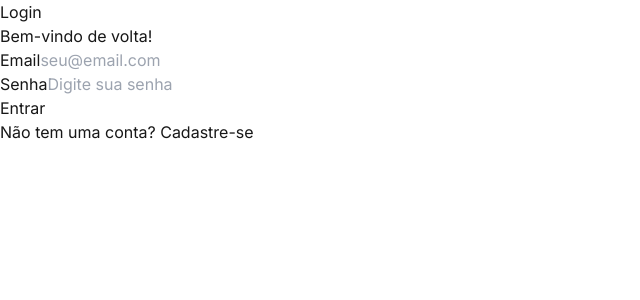
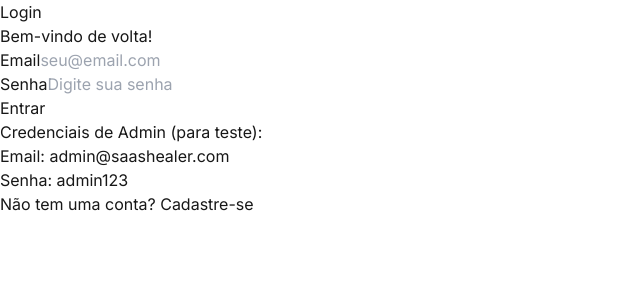
Before and after one commit to NeoSoftware-TI/SaaS-H, a Next.js app: page /login in a window 1280 px wide. Shown: the top 300 px of the page, without its empty margins (0-640 px from the left). Built offline with nearby package versions, Linux system fonts and the light colour scheme.

Commit message:
login admin

```diff
--- a/src/app/login/page.tsx
+++ b/src/app/login/page.tsx
@@ -1,12 +1,27 @@
 "use client"
 import { useState } from "react"
+import type React from "react"
+
+import { useRouter } from "next/navigation"
 import Link from "next/link"
 import GlassmorphismCard from "../components/glassmorphism-card"
 
 export default function Login() {
   const [email, setEmail] = useState("")
   const [password, setPassword] = useState("")
+  const router = useRouter()
 
+  const handleSubmit = (e: React.FormEvent) => {
+    e.preventDefault()
+
+    // Credenciais do administrador
+    if (email === "admin@saashealer.com" && password === "admin123") {
+      router.push("/admin/dashboard")
+    } else {
+      // Aqui você pode adicionar lógica para login de usuários normais
+      alert("Credenciais inválidas")
+    }
+  }
 
   return (
     <main className="min-h-screen pt-24 pb-16 flex items-center justify-center">
@@ -18,7 +33,7 @@ export default function Login() {
               <p className="text-white/80">Bem-vindo de volta!</p>
             </div>
 
-            <form className="space-y-4">
+            <form className="space-y-4" onSubmit={handleSubmit}>
               <div>
                 <label htmlFor="email" className="block text-sm font-medium text-white mb-1">
                   Email
@@ -57,6 +72,16 @@ export default function Login() {
               </button>
             </form>
 
+            <div className="mt-4 text-center">
+              <p className="text-white/80 text-sm">
+                Credenciais de Admin (para teste):
+                <br />
+                Email: admin@saashealer.com
+                <br />
+                Senha: admin123
+              </p>
+            </div>
+
             <p className="mt-6 text-center text-white/80">
               Não tem uma conta?{" "}
               <Link href="/cadastro" className="text-white hover:text-white/90 underline">
```
